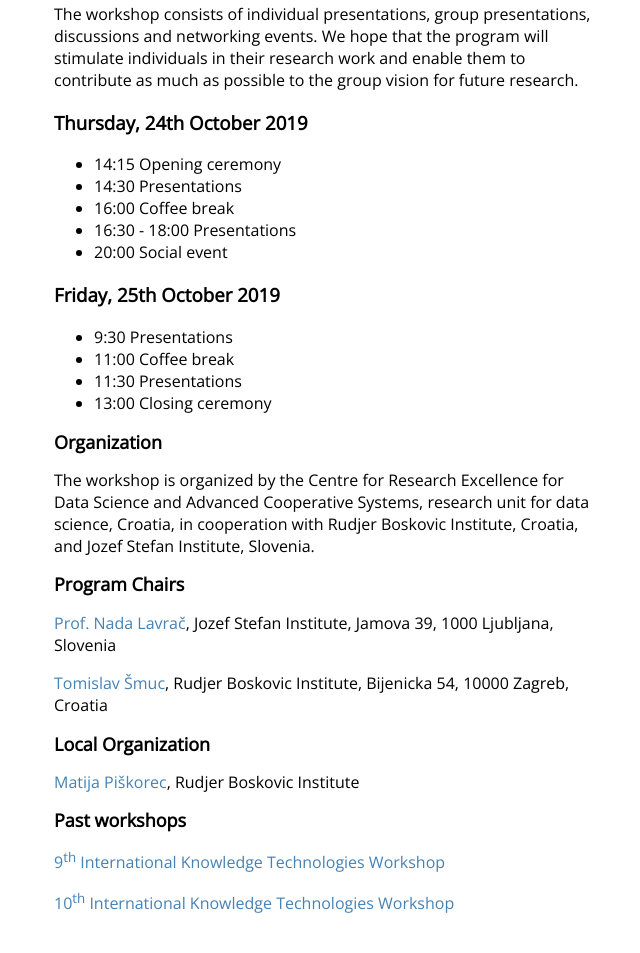
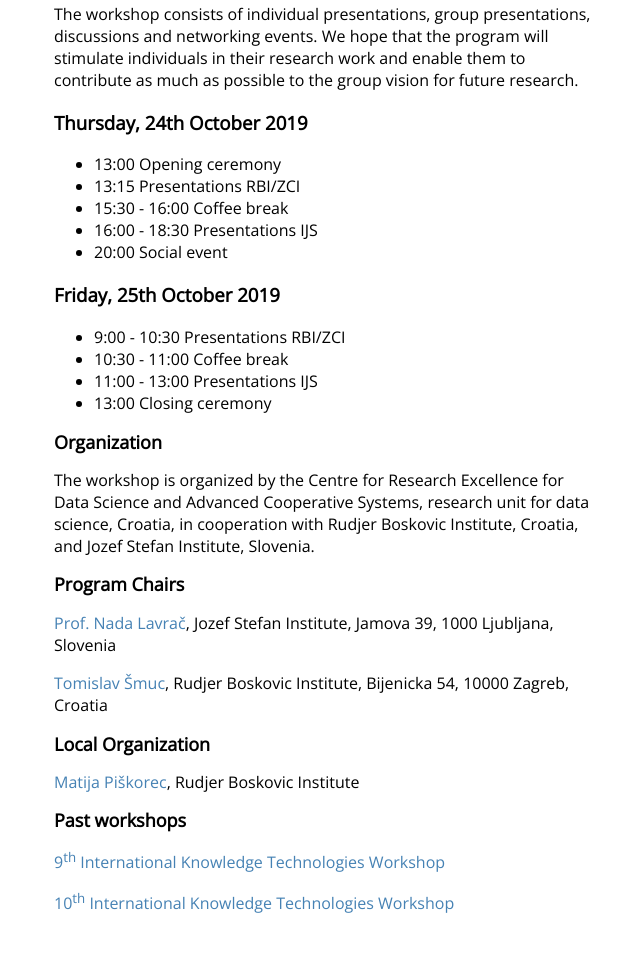
Before and after one commit to KT-Workshop/KT-Workshop.github.io, a plain HTML site: page index.html in a window 1280 px wide. Shown: the part 987-1940 px from the top of the page, without its empty margins (46-686 px from the left). Drawn offline with nearby package versions, Linux system fonts and the light colour scheme.

Commit message:
Update schedule

```diff
--- a/index.html
+++ b/index.html
@@ -33,18 +33,18 @@
 
   <h3> Thursday, 24th October 2019</h3>
 <ul>
-  <li> 14:15 Opening ceremony
-  <li> 14:30 Presentations
-  <li> 16:00 Coffee break
-  <li> 16:30 - 18:00 Presentations
+  <li> 13:00 Opening ceremony
+  <li> 13:15 Presentations RBI/ZCI
+  <li> 15:30 - 16:00 Coffee break
+  <li> 16:00 - 18:30 Presentations IJS
   <li> 20:00 Social event
 </ul>
 
   <h3> Friday, 25th October 2019</h3>
 <ul>
-  <li> 9:30 Presentations
-  <li> 11:00 Coffee break
-  <li> 11:30 Presentations
+  <li> 9:00 - 10:30 Presentations RBI/ZCI
+  <li> 10:30 - 11:00 Coffee break
+  <li> 11:00 - 13:00 Presentations IJS
   <li> 13:00 Closing ceremony
 
 </ul>
```
